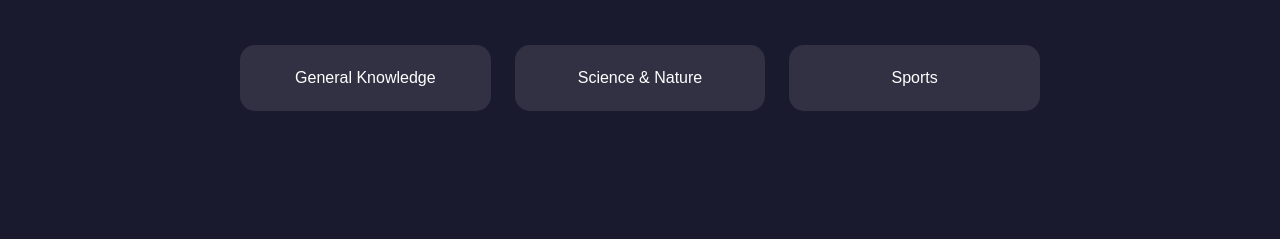
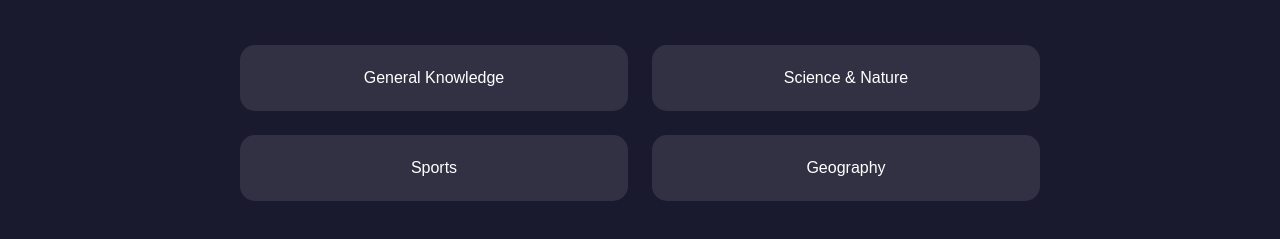
Before and after one commit to LaineRengifo/brain-blast-quiz, a plain HTML site: page index.html in a window 1280 px wide. Shown: the part 237-476 px from the top of the page. Drawn offline with Linux system fonts and the light colour scheme.

Commit message:
Enhance quiz game by adding Geography category and updating grid layout for options

```diff
--- a/assets/css/style.css
+++ b/assets/css/style.css
@@ -93,6 +93,7 @@ body.light .option-grid {
     margin: 0 auto;
     text-align: center;
     padding: 1rem;
+    grid-template-columns: 1fr 1fr;
 }
 
 .header {
@@ -102,7 +103,7 @@ body.light .option-grid {
 
 .category-grid {
     display: grid;
-    grid-template-columns: repeat(3, 1fr);
+    grid-template-columns: repeat(4, 1fr); /* Changed from 3 to 4 */
     gap: 1.5rem;
     margin-bottom: 2rem;
 }
@@ -211,6 +212,14 @@ body.light .option-grid {
 }
 
 /* Responsive styles */
+
+@media screen and (min-width: 1200px) {
+    .category-grid {
+
+        grid-template-columns: 1fr 1fr;
+    }
+}
+
 @media (max-width: 900px) {
     .container {
         max-width: 98vw;
--- a/assets/js/script.js
+++ b/assets/js/script.js
@@ -7,7 +7,8 @@ class QuizGame {
         this.categories = {
             9: 'General Knowledge',
             17: 'Science & Nature',
-            21: 'Sports'
+            21: 'Sports',
+            22: 'Geography'
         };
 
         this.init();
--- a/index.html
+++ b/index.html
@@ -24,6 +24,7 @@
             <div class="category-card" data-category="9">General Knowledge</div>
             <div class="category-card" data-category="17">Science & Nature</div>
             <div class="category-card" data-category="21">Sports</div>
+            <div class="category-card" data-category="22">Geography</div>
         </div>
 
         <div class="question-container" id="questionContainer">
```
